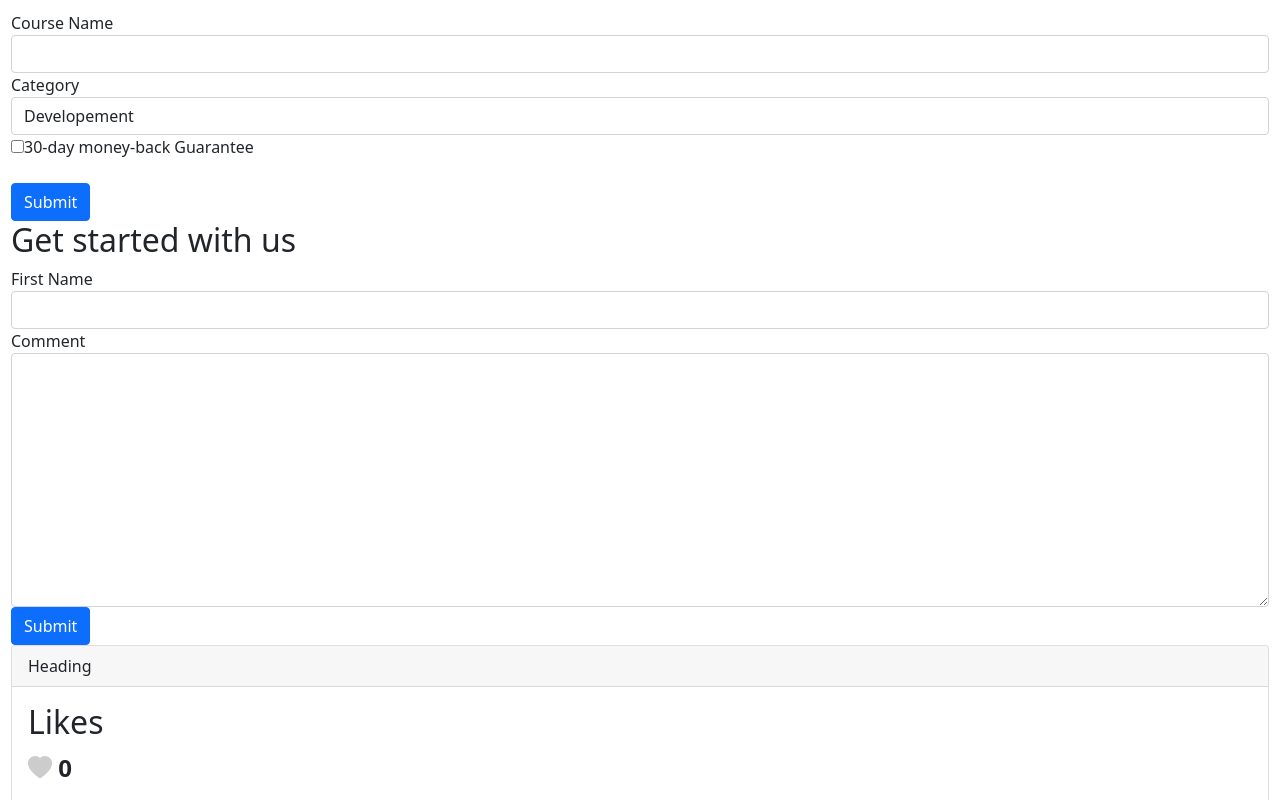
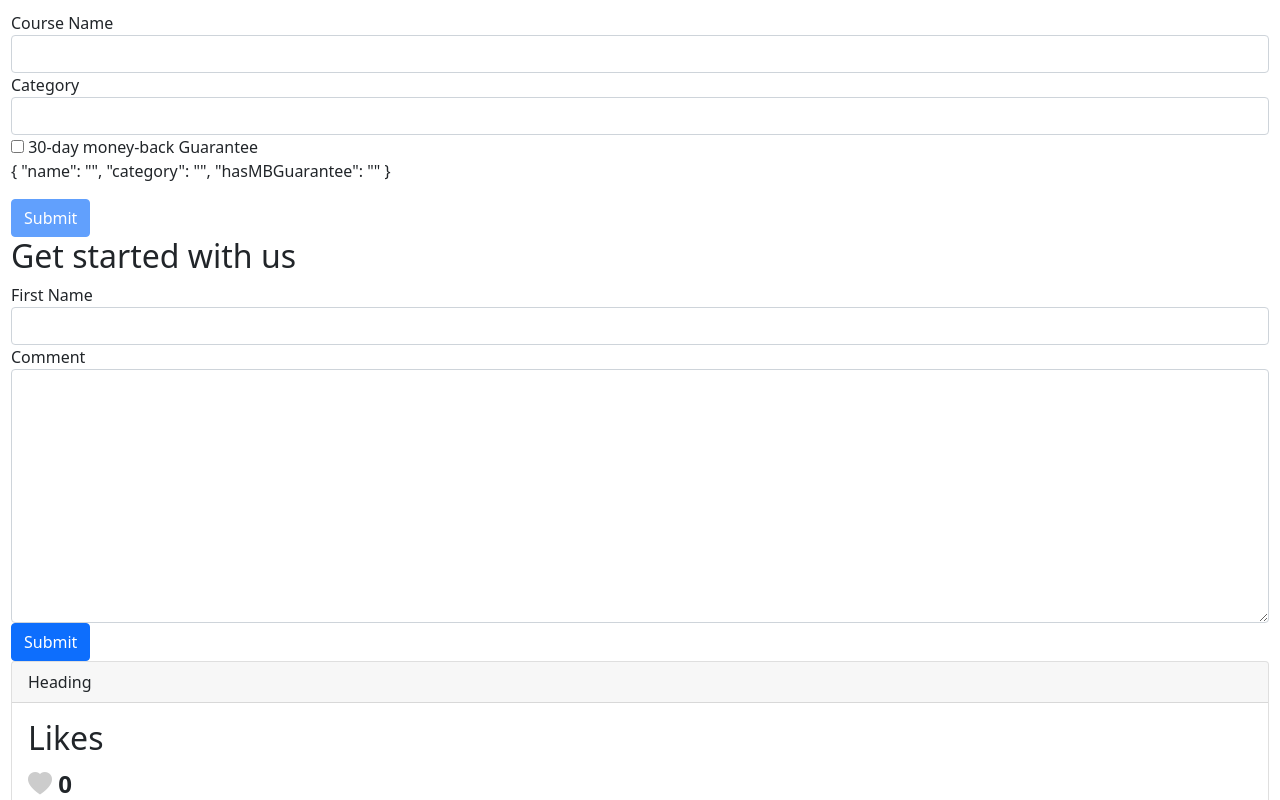
Before and after one commit to mmarcwabo/angularpage, an Angular app: page / in a window 1280 px wide. Shown: the top 800 px of the page. Built offline with nearby package versions, Linux system fonts and the light colour scheme.

Commit message:
Update new-course-form component

```diff
--- a/src/app/new-course-form/new-course-form.component.html
+++ b/src/app/new-course-form/new-course-form.component.html
@@ -1,26 +1,28 @@
-<form>
+<form #f="ngForm" (ngSubmit)="submit(f.value)">
     <div class="form-group">
         <label for="name">Course Name</label>
         <input required minlength="3" ngModel name="name" #name="ngModel" type="text" id="name" class="form-control">
-        <div class="alert alert-danger" *ngIf="name.touched && !name.valid">
+        <div class="alert alert-danger" *ngIf="name.touched && name.invalid">
             <div *ngIf="name.errors?.required">Course name is required</div>
             <div *ngIf="name.errors?.minlength">Course name should be at least {{ name.errors?.minlength.requiredLength }} characters</div>
         </div>
     </div>
     <div class="form-group">
         <label for="category">Category</label>
-        <select id="category" class="form-control">
+        <select required name="category" ngModel #category="ngModel" id="category" class="form-control">
+            <option value=""></option>
             <option *ngFor="let c of categories" [value]="c.id">{{ c.name }}</option>
         </select>
+        <div class="alert alert-danger" *ngIf="category.touched && category.invalid">Category is required</div>
     </div>
     <div class="check-box">
-        <label for="">
-            <input type="checkbox" id="moneyBackGuarantee">30-day money-back Guarantee
+        <label for="moneyBackGuarantee">
+            <input required ngModel name="hasMBGuarantee" type="checkbox" id="moneyBackGuarantee"> 30-day money-back Guarantee
         </label>
     </div>
+    <p>{{ f.value | json }}</p>
     <div class="form-group">
-        <br>
-        <input type="button" value="Submit" class="btn btn-primary">
+        <input type="button" value="Submit" class="btn btn-primary" [disabled]="f.invalid">
     </div>
 
 </form>
--- a/src/app/new-course-form/new-course-form.component.ts
+++ b/src/app/new-course-form/new-course-form.component.ts
@@ -8,10 +8,18 @@ import { Component, OnInit } from '@angular/core';
 export class NewCourseFormComponent {
 
   categories = [
-    {id:1, name:'Developement'},
-    {id:2, name:'Art'},
-    {id:3, name:'Languages'},
+    { id: 1, name: 'Developement' },
+    { id: 2, name: 'Art' },
+    { id: 3, name: 'Languages' },
   ];
+
+  constructor() {
+
+  }
+
+  submit(course: any) {
+   console.log(course);
+  }
 
 
 }
```
